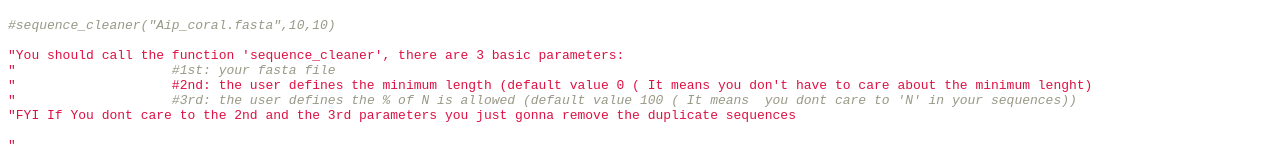
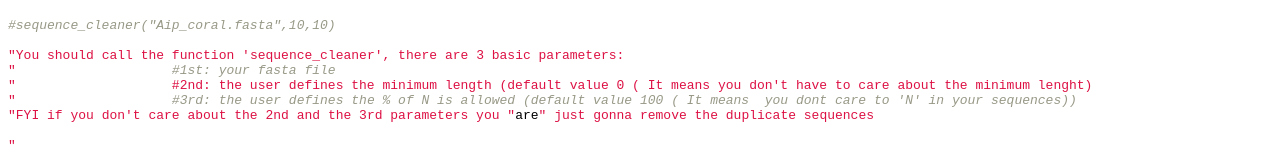
Before and after one commit to biopython/biopython.github.io, a Jekyll site: the page built from wiki/Sequence_Cleaner.md, in a window 1280 px wide. Shown: the part 729-897 px from the top of the page. Built offline with Jekyll 4.4.1, drawn with Linux system fonts in a browser that asks for light colours.

Commit message:
/* Script */

````diff
--- a/wiki/Sequence_Cleaner.md
+++ b/wiki/Sequence_Cleaner.md
@@ -60,7 +60,7 @@ def sequence_cleaner(fasta_file,min_length=0,por_n=100):
 "                    #1st: your fasta file
 "                    #2nd: the user defines the minimum length (default value 0 ( It means you don't have to care about the minimum lenght)
 "                    #3rd: the user defines the % of N is allowed (default value 100 ( It means  you dont care to 'N' in your sequences))
-"FYI If You dont care to the 2nd and the 3rd parameters you just gonna remove the duplicate sequences
+"FYI if you don't care about the 2nd and the 3rd parameters you "are" just gonna remove the duplicate sequences
 
 "
 ```
````
Also changed, not shown: 1 other file.
